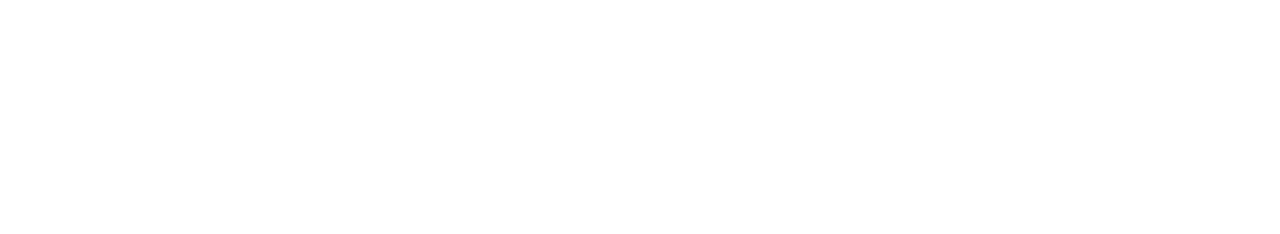
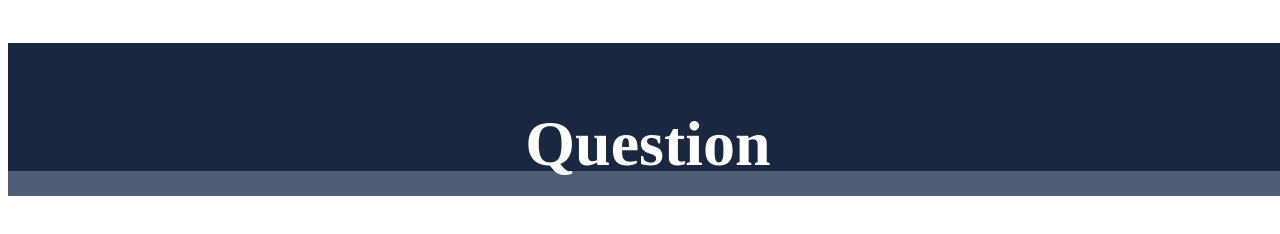
Before and after one commit to codeths/elective-decision-tree, a plain HTML site: page index.html in a window 1280 px wide. Drawn offline with Linux system fonts and the light colour scheme.

Commit message:
Update index.html

```diff
--- a/index.html
+++ b/index.html
@@ -1,6 +1,14 @@
 <!DOCTYPE html>
 <html>
+    <head>
+        <!--metadata here, eventually-->
 
+    </head>
+    <body>
+        <!--Weird margin issue on left side of header, add stylesheet to cut down on inline styling-->
+        <div style="background-color:#1a2741; width:100vw; height:10vw; margin:0px;"><h1 style="color:white; font-size:4em; text-align:center; padding-top:1em;">Question</h1></div>
+        <div style="background-color:#505d77; width:100vw; height:2vw;"></div>
+    </body>
 
 
 </html>
```
